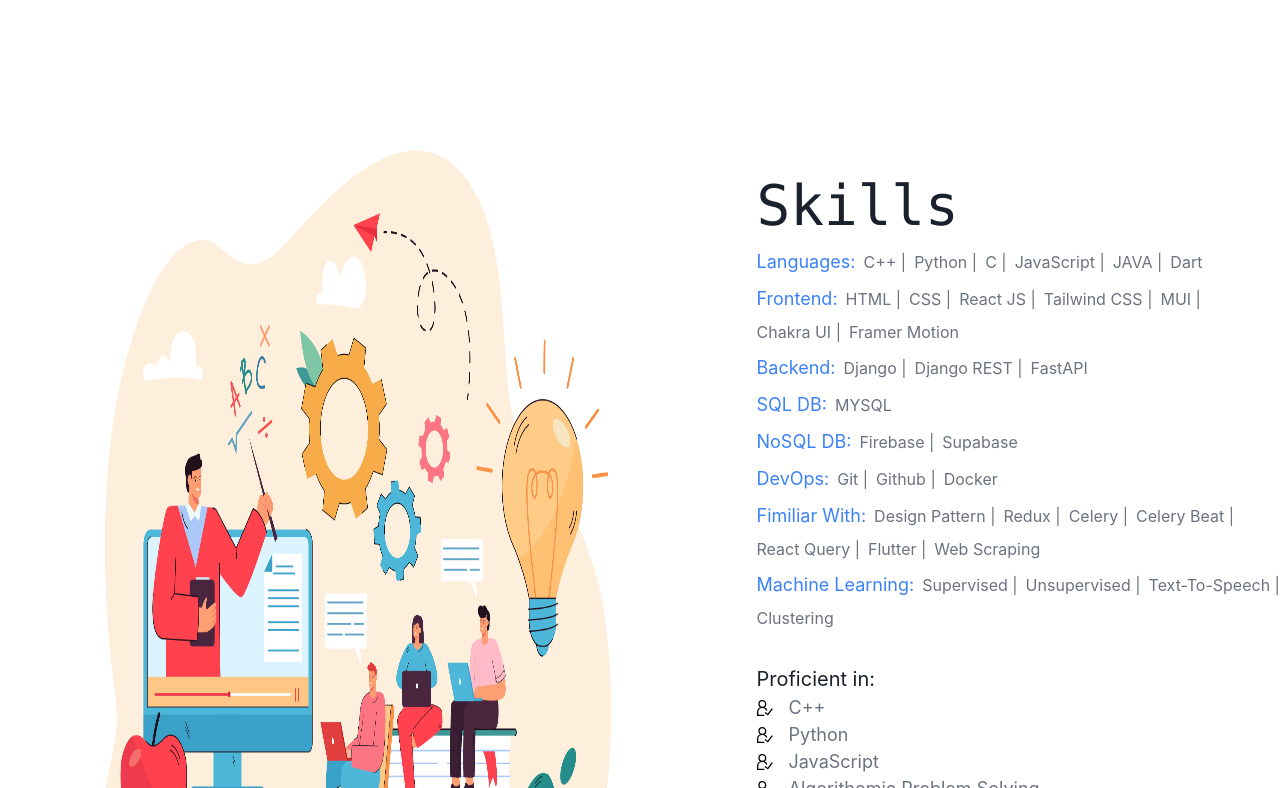
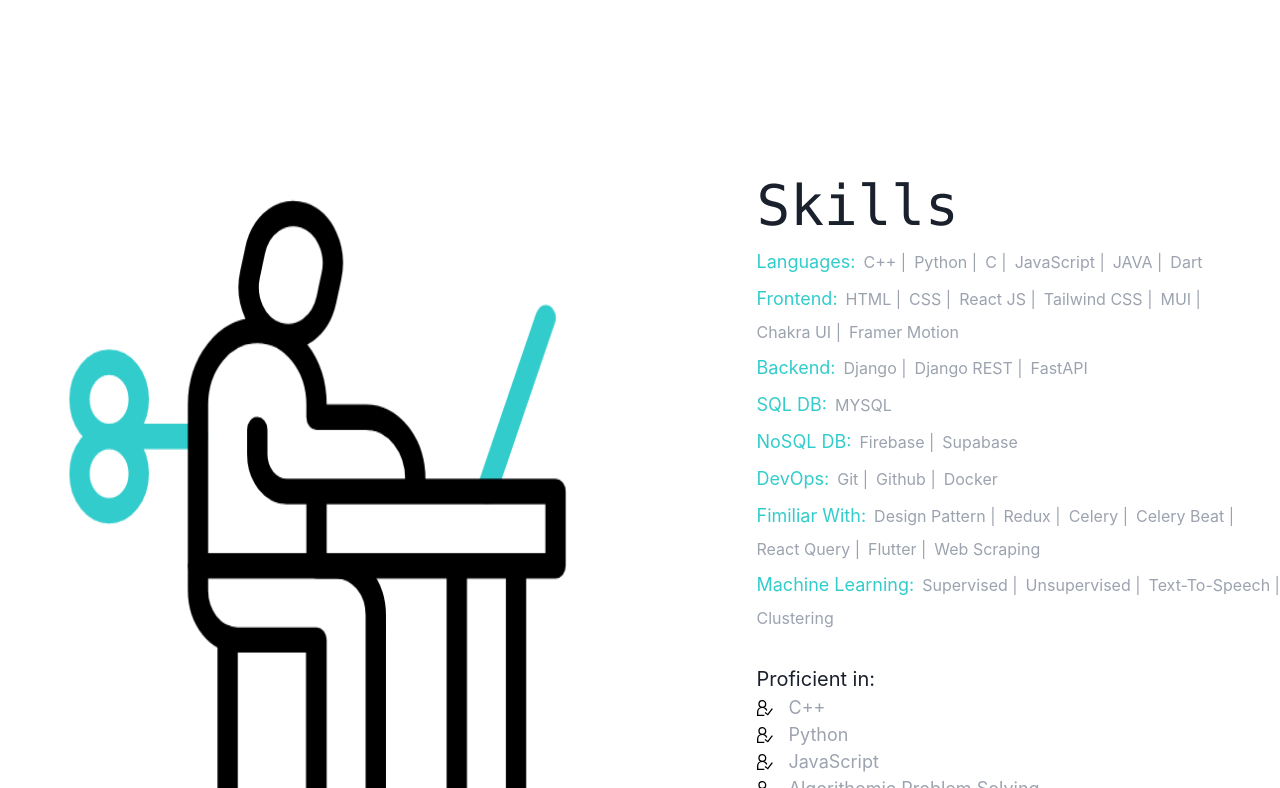
Before and after one commit to hkshakib/portfolio, a React (Create React App) app: page / in a window 1280 px wide. Shown: the part 832-1620 px from the top of the page. Built offline with nearby package versions, Linux system fonts and the light colour scheme; no server answers; what tailwindcss-font-inter would draw is missing.

Commit message:
style: Redesign Skills

```diff
--- a/src/index.css
+++ b/src/index.css
@@ -24,7 +24,7 @@
 
 /* Skiils */
 .skills {
-  @apply text-gray-500 text-[12px] lg:text-[1rem];
+  @apply text-gray-400 text-[12px] lg:text-[1rem];
 }
 
 .skillsTitle {
@@ -32,15 +32,15 @@
 }
 
 .skillsDesc {
-  @apply text-blue-500 text-[14px] lg:text-[18px];
+  @apply text-[#33CCCC] text-[14px] lg:text-[18px];
 }
 
 .profficientSkills {
-  @apply text-gray-500 ml-4 text-[12px] lg:text-[18px];
+  @apply text-gray-400 ml-4 text-[12px] lg:text-[18px];
 }
 
 .fimilarSkills {
-  @apply text-gray-500 text-[12px] lg:text-[1rem];
+  @apply text-gray-400 text-[12px] lg:text-[1rem];
 }
 
 
--- a/src/pages/Skills.jsx
+++ b/src/pages/Skills.jsx
@@ -1,7 +1,7 @@
 import { motion } from "framer-motion";
 import { GrUserExpert } from "react-icons/gr";
 
-import Image from "../static/skills.jpg";
+import Image from "../static/work.gif";
 import { skills, skillsData } from "../static/Data";
 
 const Skills = () => {
@@ -12,9 +12,9 @@ const Skills = () => {
         transition={{ ease: "easeOut", duration: 3 }}
         initial={{ x: -700 }}
         style={{ overflow: "hidden" }}
-        className="flex lg:flex-1 lg:justify-end mr-[10px]"
+        className="flex lg:flex-1 lg:justify-center mr-[10px]"
       >
-        <div className="flex lg:basis-[90%]">
+        <div className="flex lg:basis-[100%]">
           <img className="bg-contain" src={Image} alt="skills" />
         </div>
       </motion.div>
```
Also changed, not shown: src/static/work.gif (added).
